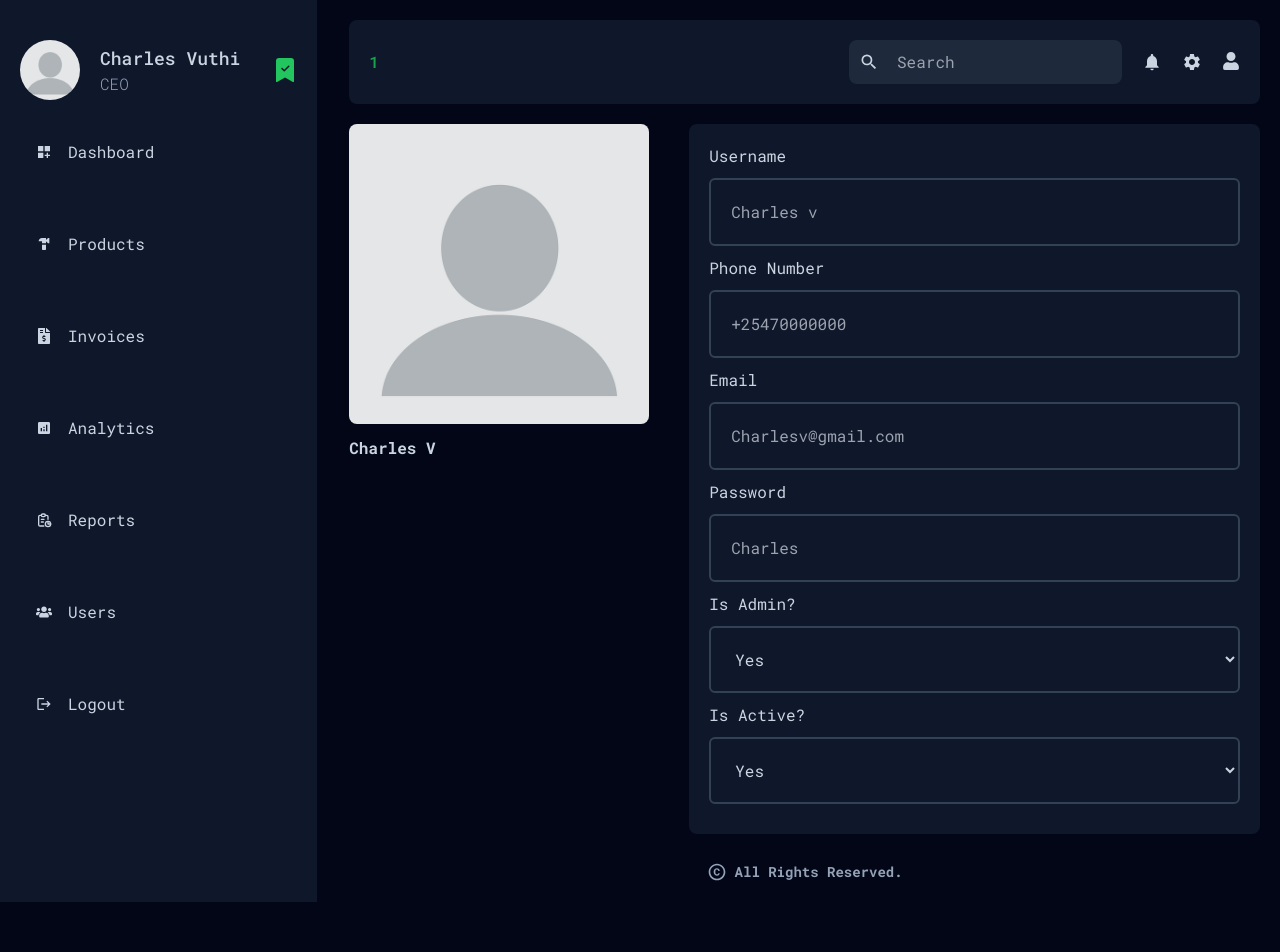
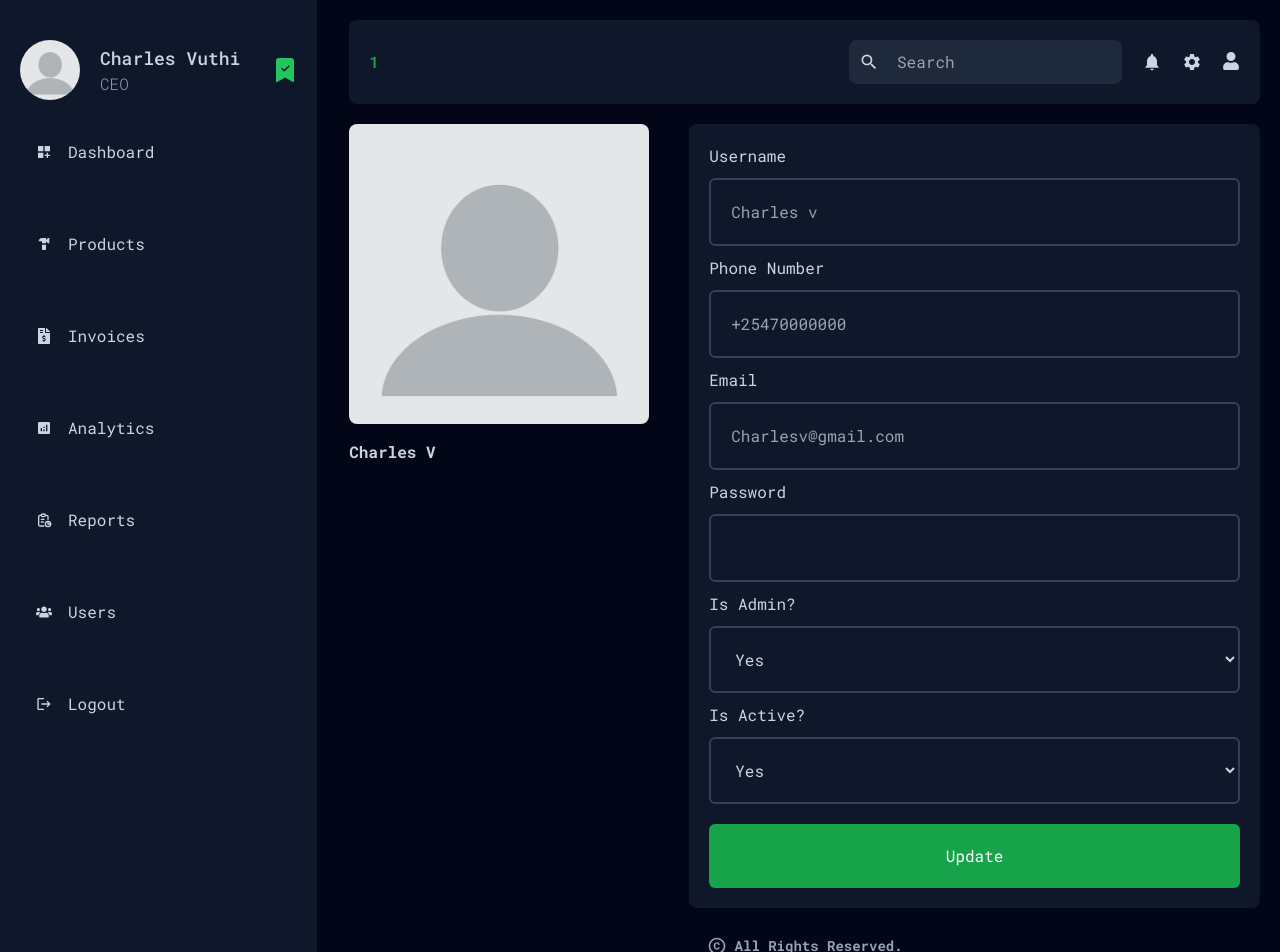
Before and after one commit to esthercate/Hardware-store-management, a Next.js app: page /dashboard/users/1 in a window 1280 px wide. Shown: the top 952 px of the page. Before the commit the page ends 902 px from the top, so only its background shows below. Built offline with nearby package versions, Linux system fonts and the light colour scheme.

Commit message:
remove password placeholder

```diff
--- a/app/dashboard/users/[id]/page.jsx
+++ b/app/dashboard/users/[id]/page.jsx
@@ -4,8 +4,8 @@ import Image from 'next/image'
 const SingleUserPage = () => {
   return (
     <div className='flex gap-10 mt-5'>
-      <div className='flex flex-col gap-3 font-bold'>
-        <Image className='flex rounded-lg' src='/profile.png' alt='profile picture' width='300' height='300' />
+      <div className='flex flex-col gap-4 font-bold'>
+        <Image className='relative overflow-hidden rounded-lg' src='/profile.png' alt='profile picture' width='300' height='300' />
         <p>Charles V</p>
       </div>
       <div className='flex-auto bg-slate-900 p-5 rounded-lg'>
@@ -17,7 +17,7 @@ const SingleUserPage = () => {
           <label>Email</label>
           <input className='p-5 my-2.5 bg-transparent rounded-md border-2 border-slate-700' type='email' name='email' placeholder='Charlesv@gmail.com' />
           <label>Password</label>
-          <input className='p-5 my-2.5 bg-transparent rounded-md border-2 border-slate-700' type='password' name='password' placeholder='Charles' />
+          <input className='p-5 my-2.5 bg-transparent rounded-md border-2 border-slate-700' type='password' name='password' />
           <label>Is Admin?</label>
           <select className='p-5 my-2.5 bg-transparent rounded-md border-2 border-slate-700' name='isAdmin' id='isAdmin'>
             <option value={true}>Yes</option>
@@ -28,6 +28,9 @@ const SingleUserPage = () => {
             <option value={true}>Yes</option>
             <option value={false}>No</option>
           </select>
+          <button className='w-full p-5 mt-2.5 bg-green-600 rounded-md hover:bg-green-700 cursor-pointer text-white border-0' type='submit'>
+            Update
+          </button>
         </form>
       </div>
     </div>
```
